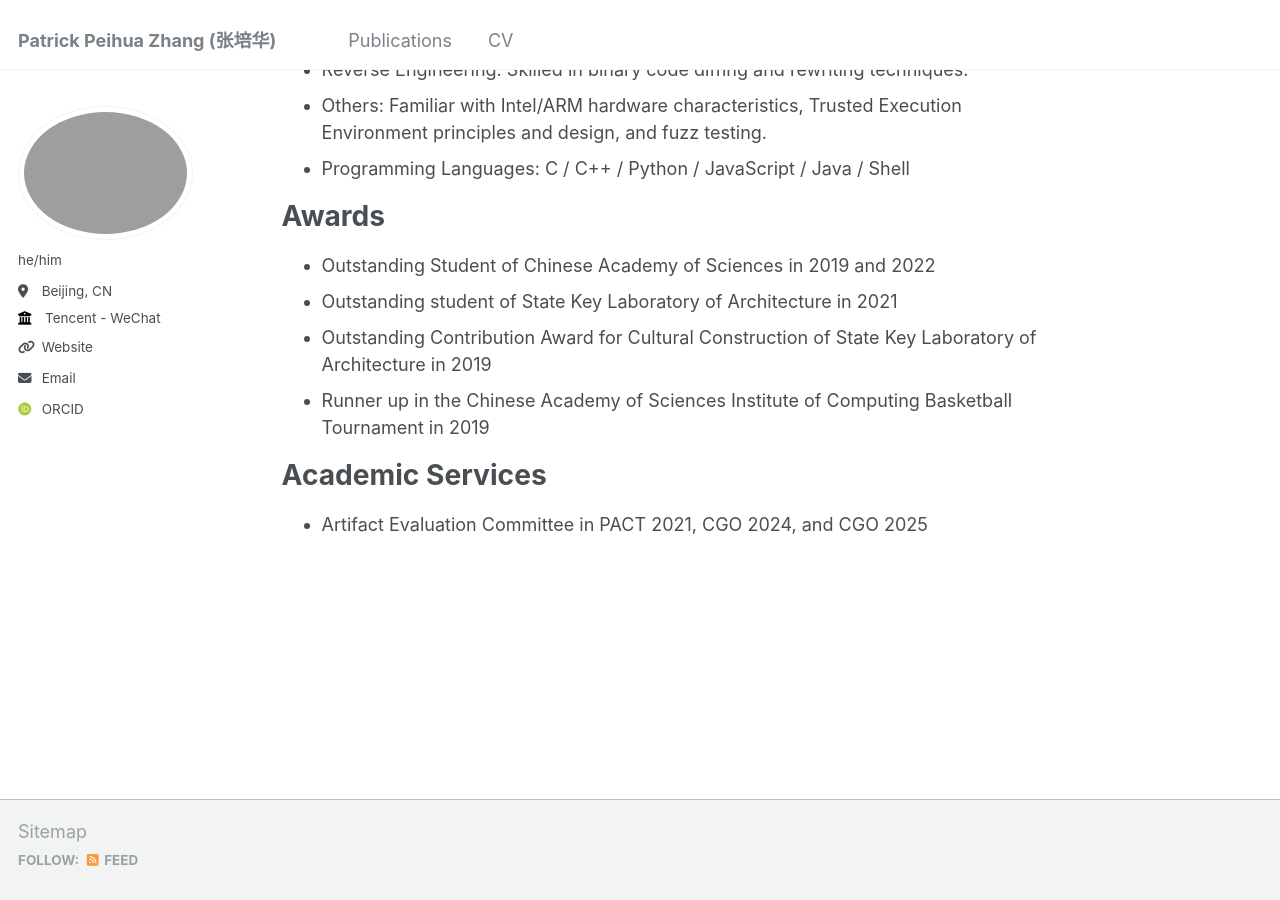
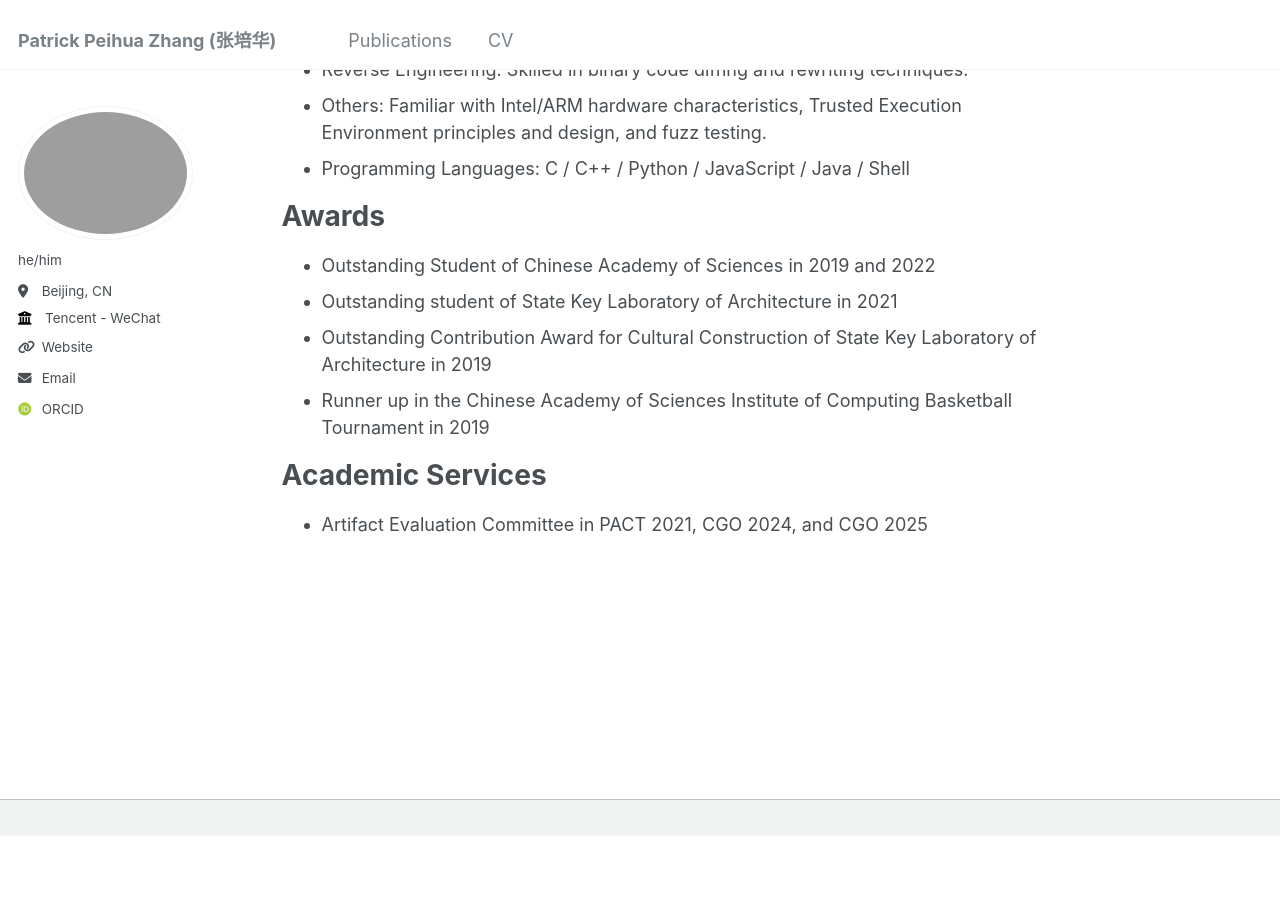
Before and after one commit to patrickphzhang/patrickphzhang.github.io, a Jekyll site: the page built from _pages/about.md, in a window 1280 px wide and 900 px high, scrolled down 920 px. Built offline with Jekyll 4.4.1, drawn with Linux system fonts in a browser that asks for light colours; some web fonts are replaced; after the commit the page ends 1756 px from its top, so only the background shows below that.

Commit message:
updating

```diff
--- a/_includes/footer.html
+++ b/_includes/footer.html
@@ -1,4 +1,4 @@
-{% include base_path %}
+<!-- {% include base_path %}
 
 {% if site.author.github or site.author.bitbucket or site.atom_feed.hide != true %}
 <div class="page__footer-follow">
@@ -17,7 +17,7 @@
     {% endif %}
   </ul>
 </div>
-{% endif %}
+{% endif %} -->
 
 <!-- <div class="page__footer-copyright">
   &copy; {{ site.time | date: '%Y' }} {{ site.name | default: site.title }}, {{ site.data.ui-text[site.locale].powered_by | default: "Powered by" }} <a href="http://jekyllrb.com" rel="nofollow">Jekyll</a> &amp; <a href="https://github.com/academicpages/academicpages.github.io">AcademicPages</a>, a fork of <a href="https://mademistakes.com/work/minimal-mistakes-jekyll-theme/" rel="nofollow">Minimal Mistakes</a>.<br />
--- a/_includes/footer/custom.html
+++ b/_includes/footer/custom.html
@@ -1,3 +1,3 @@
 <!-- start custom footer snippets -->
-<a href="/sitemap/">Sitemap</a>
+<!-- <a href="/sitemap/">Sitemap</a> -->
 <!-- end custom footer snippets -->
```
